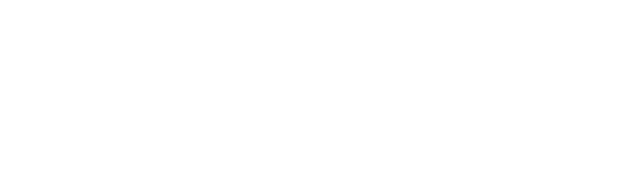
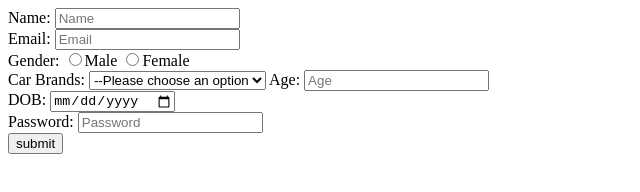
Before and after one commit to acciojob/car-insurance-form-chekurihemanth, a website: page main.html in a window 1280 px wide. Shown: the whole page, without its empty margins (0-640 px from the left). Drawn offline with Linux system fonts and the light colour scheme.

Commit message:
created a submission

```diff
--- a/main.html
+++ b/main.html
@@ -11,6 +11,36 @@
     <script type="text/javascript" src="./script.js">
 </script>
 
+	<form method="post">
+	<label for="name">Name:</label>
+	<input type="text" id="name" name="name" placeholder="Name" required><br>
+
+	<label for="email">Email:</label>
+	<input type="email" id="email" name="email" placeholder="Email" required><br>
+
+	<label for="gender">Gender:</label>
+	<input type="radio" id="gender_m,gender_f" name="gender" placeholder="-" required>Male
+	<input type="radio" id="gender_m,gender_f" name="gender" placeholder="-" required>Female<br>
+
+	<label for="cars">Car Brands:</label>
+    <select id=cars>
+		<option>--Please choose an option</option>
+		<option>Honda</option>
+		<option>Toyota</option>
+	</select>
+
+	<label for="age">Age:</label>
+	<input type="number" id="age" name="age" placeholder="Age" required><br>
+
+	<label for="dob">DOB:</label>
+	<input type="date" id="dob" name="dob" placeholder="-" required><br>
+
+	<label for="password">Password:</label>
+	<input type="Password" id="password" name="password" placeholder="Password" required><br>
+
+	<button type="submit">submit</button>
+</form>
+
 </body>
 
 </html>
```
